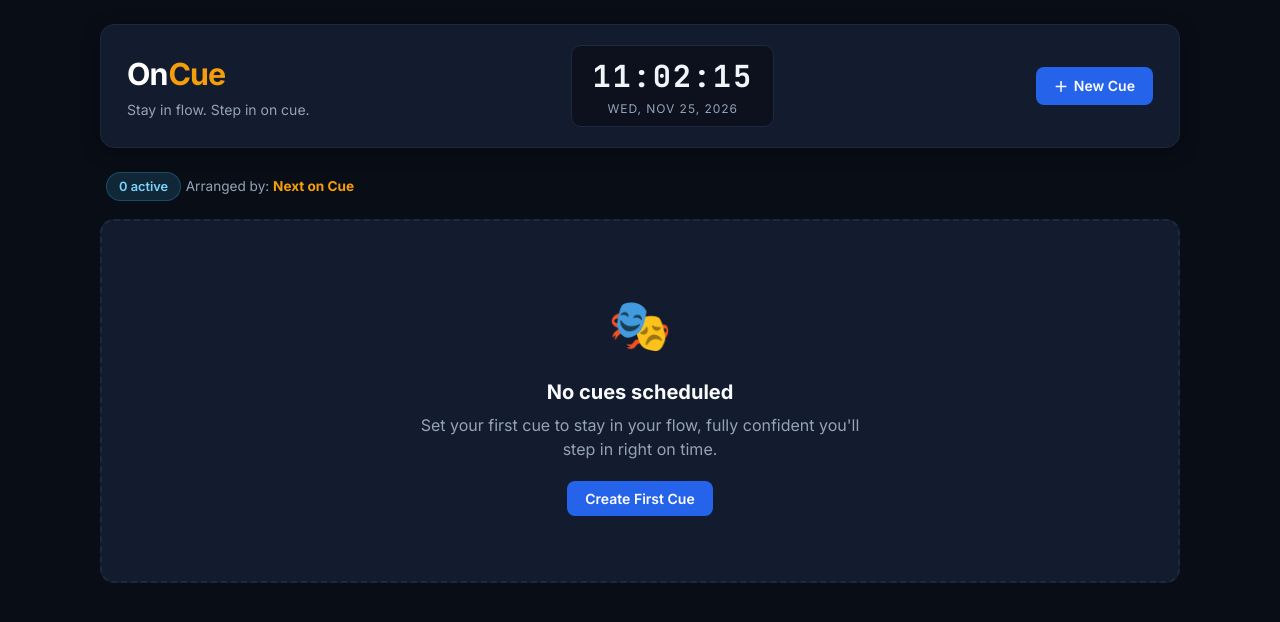
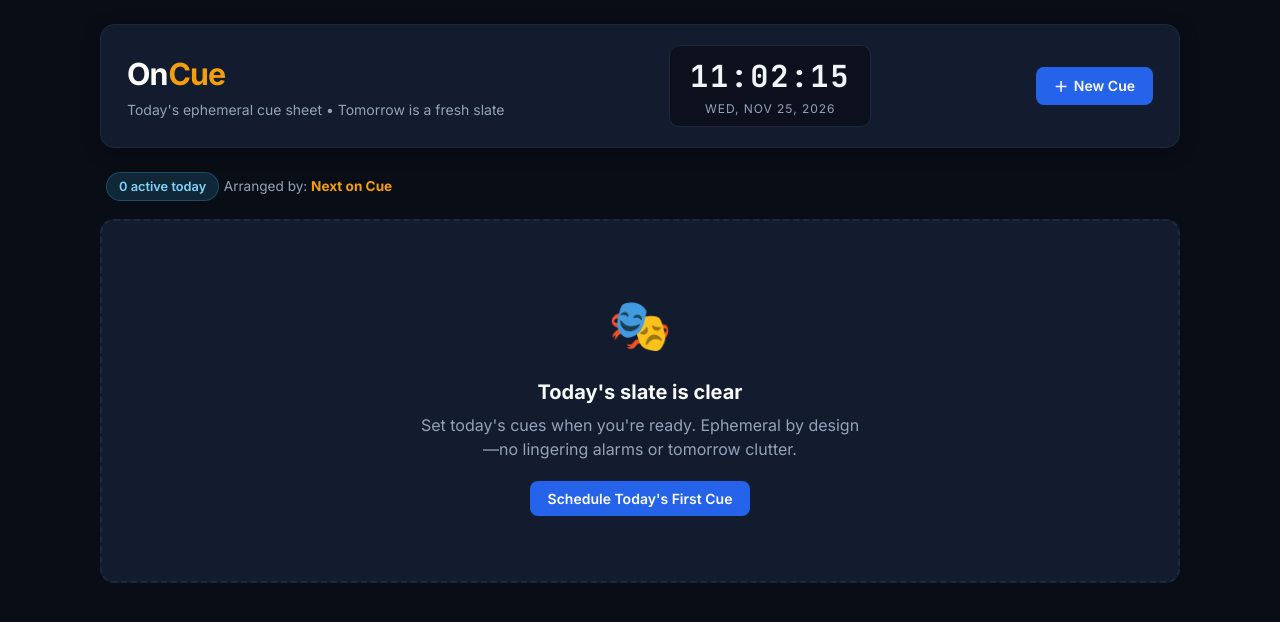
Before and after one commit to ulfgj/OnCue, a Flask app: page / in a window 1280 px wide. Shown: the top 622 px of the page. Run offline with Flask 3, Linux system fonts and the light colour scheme; data that the repository does not hold is empty.

Commit message:
feat: implement ephemeral today-only cues with clear slate action and passed state

```diff
--- a/app/models.py
+++ b/app/models.py
@@ -121,3 +121,9 @@ def delete_alarm(db: sqlite3.Connection, alarm_id: int) -> bool:
     cursor = db.execute("DELETE FROM alarms WHERE id = ?", (alarm_id,))
     db.commit()
     return cursor.rowcount > 0
+
+def clear_all_alarms(db: sqlite3.Connection) -> int:
+    """Clear all cues from today's slate."""
+    cursor = db.execute("DELETE FROM alarms")
+    db.commit()
+    return cursor.rowcount
--- a/app/routes.py
+++ b/app/routes.py
@@ -2,6 +2,7 @@ from typing import Any, Dict
 from flask import Blueprint, jsonify, render_template, request
 from app.database import get_db
 from app.models import (
+    clear_all_alarms,
     create_alarm,
     delete_alarm,
     get_alarm_by_id,
@@ -22,6 +23,12 @@ def list_alarms():
     db = get_db()
     alarms = get_all_alarms(db)
     return jsonify({"alarms": alarms}), 200
+
+@bp.route("/api/alarms", methods=["DELETE"])
+def clear_slate():
+    db = get_db()
+    count = clear_all_alarms(db)
+    return jsonify({"success": True, "cleared_count": count}), 200
 
 @bp.route("/api/alarms", methods=["POST"])
 def add_alarm():
--- a/app/static/css/style.css
+++ b/app/static/css/style.css
@@ -162,6 +162,65 @@ body {
 
 .alarm-card.closest .closest-ribbon {
   display: inline-flex;
+}
+
+/* Ephemeral Passed / Completed State */
+.alarm-card.passed {
+  opacity: 0.5;
+  background-color: rgba(19, 27, 46, 0.5);
+  border-color: #1e293b;
+}
+
+.alarm-card.passed .alarm-time {
+  color: #64748b;
+  text-decoration: line-through;
+  text-decoration-color: #475569;
+}
+
+.alarm-card.passed .alarm-title {
+  color: #94a3b8;
+}
+
+.alarm-card.passed .passed-ribbon {
+  display: inline-flex;
+}
+
+.passed-ribbon {
+  display: none;
+  align-items: center;
+  gap: 4px;
+  font-size: 0.7rem;
+  font-weight: 600;
+  text-transform: uppercase;
+  letter-spacing: 0.05em;
+  background: #1e293b;
+  color: #94a3b8;
+  padding: 3px 8px;
+  border-radius: 6px;
+  margin-bottom: 10px;
+  width: fit-content;
+}
+
+.countdown-val.passed-val {
+  color: #64748b;
+  font-size: 1rem;
+}
+
+.header-actions {
+  display: flex;
+  align-items: center;
+  gap: 10px;
+}
+
+.btn-outline {
+  background: transparent;
+  border: 1px solid #334155;
+  color: #94a3b8;
+}
+
+.btn-outline:hover {
+  background: rgba(51, 65, 85, 0.3);
+  color: #f1f5f9;
 }
 
 .closest-ribbon {
--- a/app/static/js/app.js
+++ b/app/static/js/app.js
@@ -1,8 +1,9 @@
-// OnCue — Stay in flow. Step in on cue.
+// OnCue — Stay in flow. Step in on cue. (Ephemeral Daily Slate)
 let alarms = [];
 let audioCtx = null;
 let chimeInterval = null;
 let activeTriggerAlarm = null;
+let lastKnownDay = new Date().getDate();
 const triggeredAlarmIdsThisMinute = new Set();
 
 document.addEventListener("DOMContentLoaded", () => {
@@ -13,9 +14,14 @@ document.addEventListener("DOMContentLoaded", () => {
   document.getElementById("openAddModalBtn").addEventListener("click", () => {
     openAlarmModal();
   });
+
+  const clearSlateBtn = document.getElementById("clearSlateBtn");
+  if (clearSlateBtn) {
+    clearSlateBtn.addEventListener("click", handleClearSlate);
+  }
 });
 
-// Digital Clock in Header
+// Digital Clock in Header & Midnight Date Flip Detection
 function initClock() {
   updateClock();
   setInterval(updateClock, 1000);
@@ -30,6 +36,14 @@ function updateClock() {
   const digitalDateEl = document.getElementById("digitalDate");
   if (digitalTimeEl) digitalTimeEl.textContent = timeStr;
   if (digitalDateEl) digitalDateEl.textContent = dateStr;
+
+  // Detect midnight boundary (new calendar day)
+  if (now.getDate() !== lastKnownDay) {
+    lastKnownDay = now.getDate();
+    triggeredAlarmIdsThisMinute.clear();
+    // Fresh slate for the new day
+    renderAlarms();
+  }
 }
 
 // Fetch Cues from Backend
@@ -45,25 +59,24 @@ async function fetchAlarms() {
   }
 }
 
-// Calculate Next Occurrence Date & Diff in Milliseconds
-function getNextOccurrence(timeStr) {
+// Calculate Today-Bound Time Diff (Strictly for Today)
+function getTodayCueStatus(timeStr) {
   const [hours, minutes] = timeStr.split(":").map(Number);
   const now = new Date();
   const target = new Date();
   target.setHours(hours, minutes, 0, 0);
 
-  if (target <= now) {
-    // Already passed today, rolls over to tomorrow
-    target.setDate(target.getDate() + 1);
+  const diffMs = target - now;
+
+  if (diffMs <= 0) {
+    return { isPassed: true, diffMs, target };
   }
-
-  const diffMs = target - now;
-  return { target, diffMs };
+  return { isPassed: false, diffMs, target };
 }
 
 // Format Milliseconds into "00h 00m 00s"
 function formatCountdown(diffMs) {
-  if (diffMs <= 0) return "00h 00m 00s";
+  if (diffMs <= 0) return "Passed";
 
   const totalSecs = Math.floor(diffMs / 1000);
   const hrs = Math.floor(totalSecs / 3600);
@@ -83,7 +96,7 @@ function tick() {
     triggeredAlarmIdsThisMinute.clear();
   }
 
-  // Check if any cue should trigger
+  // Check if any cue should trigger today
   alarms.forEach((alarm) => {
     if (!alarm.is_enabled) return;
 
@@ -103,17 +116,25 @@ function tick() {
   renderAlarms();
 }
 
-// Render and Dynamic Sort: Next on Cue (Closest First)
+// Render and Dynamic Ephemeral Sort:
+// 1. Upcoming active cues (closest first)
+// 2. Inactive cues
+// 3. Passed cues from earlier today
 function renderAlarms() {
   const grid = document.getElementById("alarmsList");
   const emptyState = document.getElementById("emptyState");
   const activeCountBadge = document.getElementById("activeCountBadge");
+  const clearSlateBtn = document.getElementById("clearSlateBtn");
 
   if (!grid) return;
 
-  const activeCount = alarms.filter(a => a.is_enabled).length;
+  const activeCues = alarms.filter(a => a.is_enabled);
   if (activeCountBadge) {
-    activeCountBadge.textContent = `${activeCount} active`;
+    activeCountBadge.textContent = `${activeCues.length} active today`;
+  }
+
+  if (clearSlateBtn) {
+    clearSlateBtn.style.display = alarms.length > 0 ? "inline-flex" : "none";
   }
 
   if (alarms.length === 0) {
@@ -124,49 +145,80 @@ function renderAlarms() {
     if (emptyState) emptyState.style.display = "none";
   }
 
-  // Calculate countdowns and attach sort score
+  // Calculate status for each cue strictly today
   const enriched = alarms.map((alarm) => {
     if (!alarm.is_enabled) {
-      return { ...alarm, diffMs: Infinity, countdownStr: "Inactive" };
+      return { ...alarm, isPassed: false, diffMs: Infinity, sortGroup: 2, statusText: "Paused" };
     }
-    const { diffMs } = getNextOccurrence(alarm.time);
+
+    const { isPassed, diffMs } = getTodayCueStatus(alarm.time);
+
+    if (isPassed) {
+      return {
+        ...alarm,
+        isPassed: true,
+        diffMs,
+        sortGroup: 3,
+        statusText: "Passed today",
+      };
+    }
+
     return {
       ...alarm,
+      isPassed: false,
       diffMs,
-      countdownStr: formatCountdown(diffMs),
+      sortGroup: 1,
+      statusText: formatCountdown(diffMs),
     };
   });
 
-  // Sort: Active cues with smallest diffMs first, inactive cues at the end
-  enriched.sort((a, b) => a.diffMs - b.diffMs);
+  // Sort groups:
+  // Group 1: Upcoming active (ascending by remaining diffMs)
+  // Group 2: Paused/Inactive
+  // Group 3: Passed today (descending, so most recently passed is at top of passed group)
+  enriched.sort((a, b) => {
+    if (a.sortGroup !== b.sortGroup) {
+      return a.sortGroup - b.sortGroup;
+    }
+    if (a.sortGroup === 1) {
+      return a.diffMs - b.diffMs;
+    }
+    if (a.sortGroup === 3) {
+      return b.diffMs - a.diffMs;
+    }
+    return 0;
+  });
 
   // Identify next upcoming cue
-  const closestId = enriched.length > 0 && enriched[0].is_enabled ? enriched[0].id : null;
+  const nextCue = enriched.find(a => a.sortGroup === 1);
+  const closestId = nextCue ? nextCue.id : null;
 
   grid.innerHTML = enriched
     .map((alarm) => {
       const isClosest = alarm.id === closestId;
-      const isImminent = alarm.is_enabled && alarm.diffMs < 5 * 60 * 1000; // < 5 mins
+      const isImminent = alarm.sortGroup === 1 && alarm.diffMs < 5 * 60 * 1000; // < 5 mins
+      const isPassed = alarm.sortGroup === 3;
       const hasNotes = alarm.notes && alarm.notes.trim().length > 0;
 
       return `
-        <div class="alarm-card ${isClosest ? 'closest' : ''} ${!alarm.is_enabled ? 'disabled' : ''}" data-id="${alarm.id}">
+        <div class="alarm-card ${isClosest ? 'closest' : ''} ${!alarm.is_enabled ? 'disabled' : ''} ${isPassed ? 'passed' : ''}" data-id="${alarm.id}">
           ${isClosest ? '<span class="closest-ribbon">⭐ Next on Cue</span>' : ''}
+          ${isPassed ? '<span class="passed-ribbon">✓ Completed Today</span>' : ''}
           <div class="alarm-header">
             <div class="alarm-time-wrapper">
               <span class="alarm-time">${escapeHtml(alarm.time)}</span>
               <span class="alarm-title">${escapeHtml(alarm.title || "Cue")}</span>
             </div>
-            <label class="switch" title="Toggle Cue Active">
-              <input type="checkbox" ${alarm.is_enabled ? "checked" : ""} onchange="handleToggleAlarm(${alarm.id})">
+            <label class="switch" title="${isPassed ? 'Cue has already passed today' : 'Toggle Cue Active'}">
+              <input type="checkbox" ${alarm.is_enabled ? "checked" : ""} ${isPassed ? 'disabled' : ''} onchange="handleToggleAlarm(${alarm.id})">
               <span class="slider"></span>
             </label>
           </div>
 
           <div class="countdown-box">
-            <span class="countdown-label">${alarm.is_enabled ? "Time to Cue" : "Status"}</span>
-            <span class="countdown-val ${isImminent ? 'imminent' : ''}">
-              ${alarm.countdownStr}
+            <span class="countdown-label">${isPassed ? 'Status' : (alarm.is_enabled ? 'Time to Cue' : 'Status')}</span>
+            <span class="countdown-val ${isImminent ? 'imminent' : ''} ${isPassed ? 'passed-val' : ''}">
+              ${alarm.statusText}
             </span>
           </div>
 
@@ -207,9 +259,9 @@ function openAlarmModal(alarmId = null) {
     enabledInput.checked = alarm.is_enabled;
     enabledGroup.style.display = "block";
   } else {
-    modalTitle.textContent = "Schedule Cue";
+    modalTitle.textContent = "Schedule Today's Cue";
     idInput.value = "";
-    // Default to next nearest 15 minutes
+    // Default to next nearest 15 minutes today
     const now = new Date();
     now.setMinutes(now.getMinutes() + 15);
     const defH = String(now.getHours()).padStart(2, "0");
@@ -293,6 +345,19 @@ async function handleDeleteAlarm(alarmId) {
   }
 }
 
+// Clear Today's Slate
+async function handleClearSlate() {
+  if (!confirm("Clear today's cue sheet and start with a blank slate?")) return;
+  try {
+    const res = await fetch("/api/alarms", { method: "DELETE" });
+    if (!res.ok) throw new Error("Failed to clear today's slate");
+    alarms = [];
+    renderAlarms();
+  } catch (err) {
+    alert("Error clearing slate: " + err.message);
+  }
+}
+
 // Calm, Resonant Two-Tone Theater Chime via Web Audio API
 function playChimeBeep() {
   try {
@@ -336,7 +401,7 @@ function playChimeBeep() {
 function startChime() {
   playChimeBeep();
   if (!chimeInterval) {
-    chimeInterval = setInterval(playChimeBeep, 1400); // Gentle 1.4s interval
+    chimeInterval = setInterval(playChimeBeep, 1400);
   }
 }
 
@@ -385,7 +450,7 @@ function snoozeCurrentAlarm() {
   if (modal) modal.style.display = "none";
 
   if (activeTriggerAlarm) {
-    // Standby: schedule temporary 5-minute future cue
+    // Standby: schedule temporary 5-minute future cue today
     const snoozeTime = new Date();
     snoozeTime.setMinutes(snoozeTime.getMinutes() + 5);
     const h = String(snoozeTime.getHours()).padStart(2, "0");
--- a/app/templates/index.html
+++ b/app/templates/index.html
@@ -11,11 +11,11 @@
 </head>
 <body>
   <div class="app-container">
-    <!-- Header with Live Clock & Add Button -->
+    <!-- Header with Live Clock & Ephemeral Actions -->
     <header class="app-header">
       <div class="header-left">
         <h1 class="app-title"><span class="brand-cue">On</span><span class="brand-highlight">Cue</span></h1>
-        <p class="app-subtitle">Stay in flow. Step in on cue.</p>
+        <p class="app-subtitle">Today's ephemeral cue sheet • Tomorrow is a fresh slate</p>
       </div>
 
       <div class="clock-display" id="clockDisplay">
@@ -24,6 +24,9 @@
       </div>
 
       <div class="header-actions">
+        <button id="clearSlateBtn" class="btn btn-secondary btn-outline" style="display: none;" title="Clear all cues for today and start with a blank slate">
+          🧹 Clear Slate
+        </button>
         <button id="openAddModalBtn" class="btn btn-primary">
           <span class="btn-icon">＋</span> New Cue
         </button>
@@ -34,7 +37,7 @@
     <main class="app-main">
       <div class="list-controls">
         <div class="status-summary">
-          <span id="activeCountBadge" class="badge badge-info">0 active</span>
+          <span id="activeCountBadge" class="badge badge-info">0 active today</span>
           <span class="sort-indicator">Arranged by: <strong>Next on Cue</strong></span>
         </div>
       </div>
@@ -47,9 +50,9 @@
       <!-- Empty State -->
       <div id="emptyState" class="empty-state" style="display: none;">
         <div class="empty-icon">🎭</div>
-        <h3>No cues scheduled</h3>
-        <p>Set your first cue to stay in your flow, fully confident you'll step in right on time.</p>
-        <button class="btn btn-primary" onclick="openAlarmModal()">Create First Cue</button>
+        <h3>Today's slate is clear</h3>
+        <p>Set today's cues when you're ready. Ephemeral by design—no lingering alarms or tomorrow clutter.</p>
+        <button class="btn btn-primary" onclick="openAlarmModal()">Schedule Today's First Cue</button>
       </div>
     </main>
   </div>
@@ -58,7 +61,7 @@
   <div id="alarmModal" class="modal-backdrop" style="display: none;">
     <div class="modal-card">
       <div class="modal-header">
-        <h2 id="modalTitle">Schedule Cue</h2>
+        <h2 id="modalTitle">Schedule Today's Cue</h2>
         <button class="modal-close" onclick="closeAlarmModal()">&times;</button>
       </div>
 
@@ -66,9 +69,9 @@
         <input type="hidden" id="alarmId" value="">
 
         <div class="form-group">
-          <label for="alarmTime">Cue Time (24h format) *</label>
+          <label for="alarmTime">Cue Time (Today, 24h format) *</label>
           <input type="time" id="alarmTime" required class="form-input time-input">
-          <small class="form-help">Automatically targets today or rolls over to tomorrow if the time has already passed.</small>
+          <small class="form-help">Strictly for today. Completed cues retire peacefully at the end of the day.</small>
         </div>
 
         <div class="form-group">
```
Also changed, not shown: SPEC.md (+19 -16 lines), tests/test_alarms.py (+19 -0 lines).
